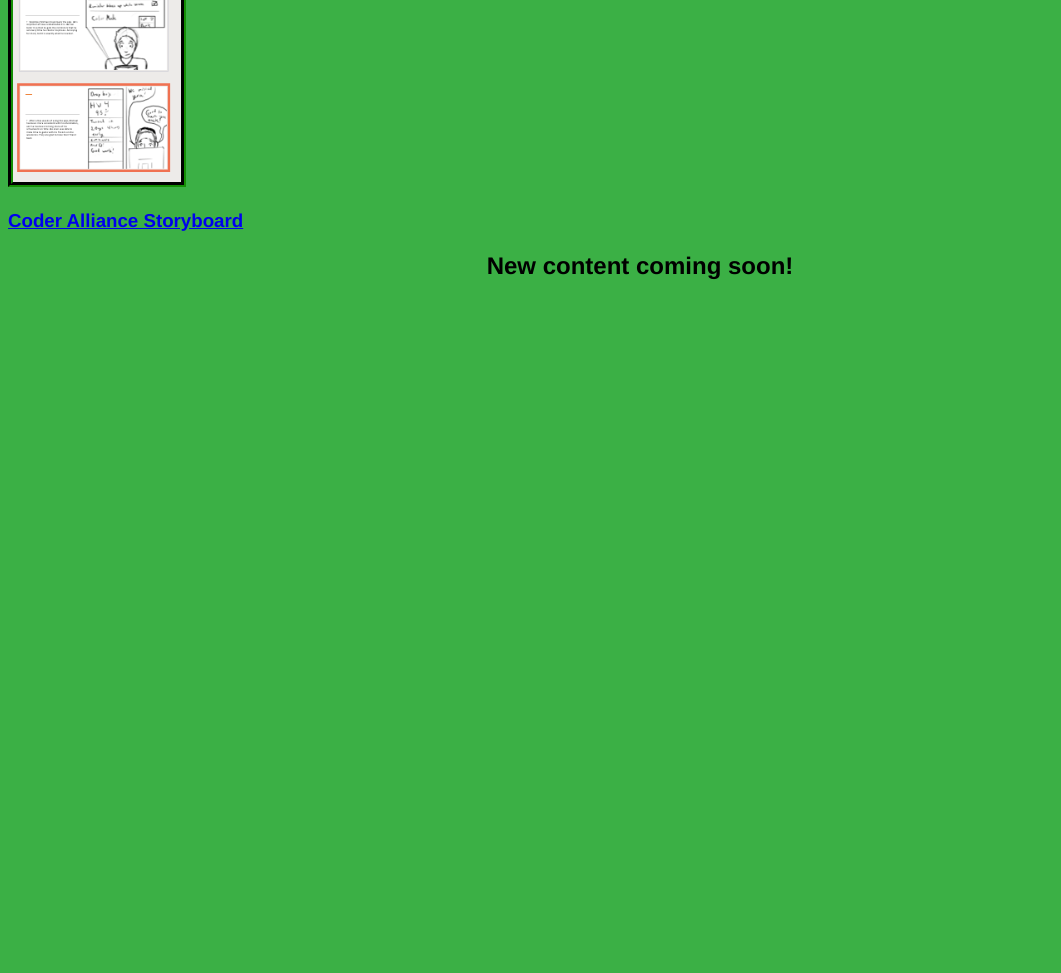
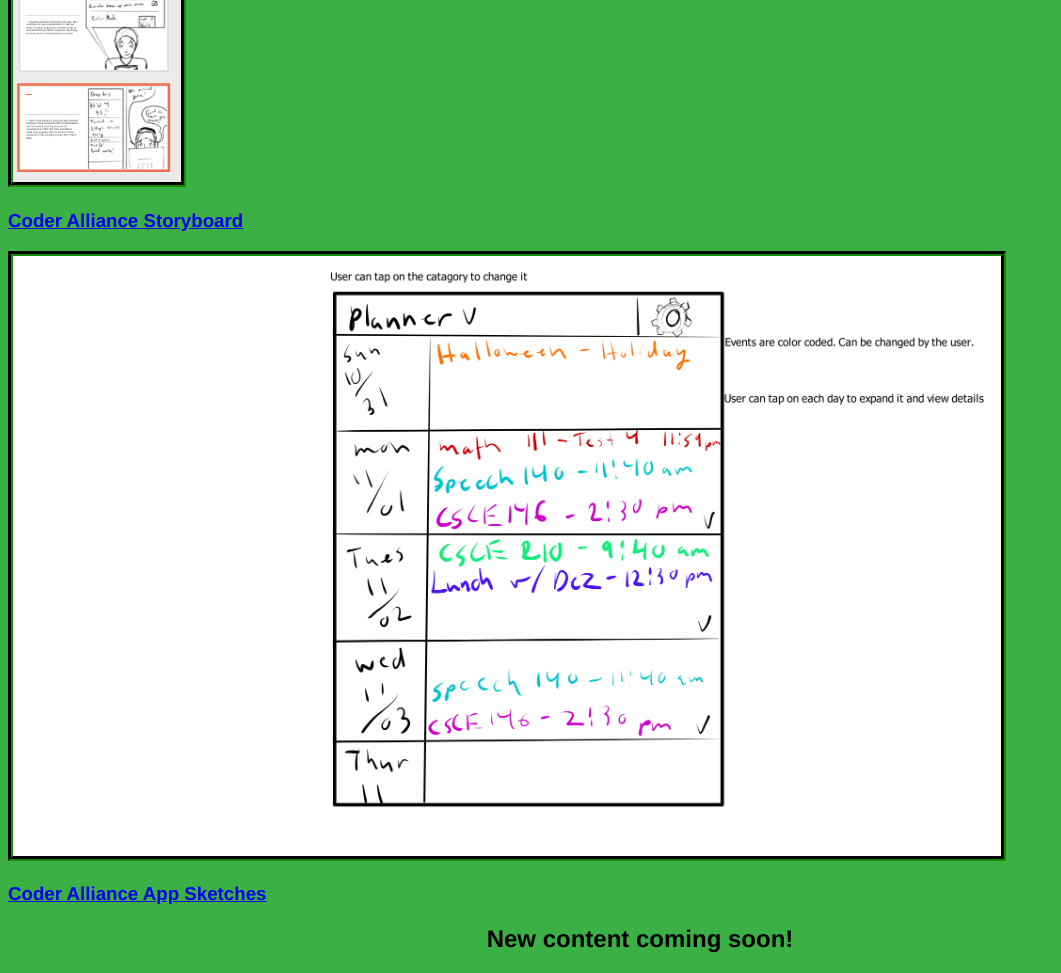
Before and after one commit to BayoMuse42/BayoMuse42.github.io, a plain HTML site: page index.html in a window 1280 px wide. Shown: the part 2717-3690 px from the top of the page, without its empty margins (0-1061 px from the left). Before the commit the page ends 3017 px from the top, so only its background shows below. Drawn offline with Linux system fonts and the light colour scheme.

Commit message:
Add files via upload

```diff
--- a/index.html
+++ b/index.html
@@ -49,6 +49,15 @@
 
                 </p>
             </section>
+
+            <section class="assignment-five">
+                <a href="Files/CSCE-190-Sketches.pdf"> <img src="Files/Img/CSCE-190-Sketch.png"></a>
+                <section class="assign-details-five">
+                    <a href="Files/CSCE-190-Sketches.pdf"><h3>Coder Alliance App Sketches</h3></a>
+                    <p>
+
+                    </p>
+                </section>
         </section>
 
         <h2>New content coming soon!</h2>
```
Also changed, not shown: Files/Img/CSCE-190-Sketch.png (added), 1 other file.
